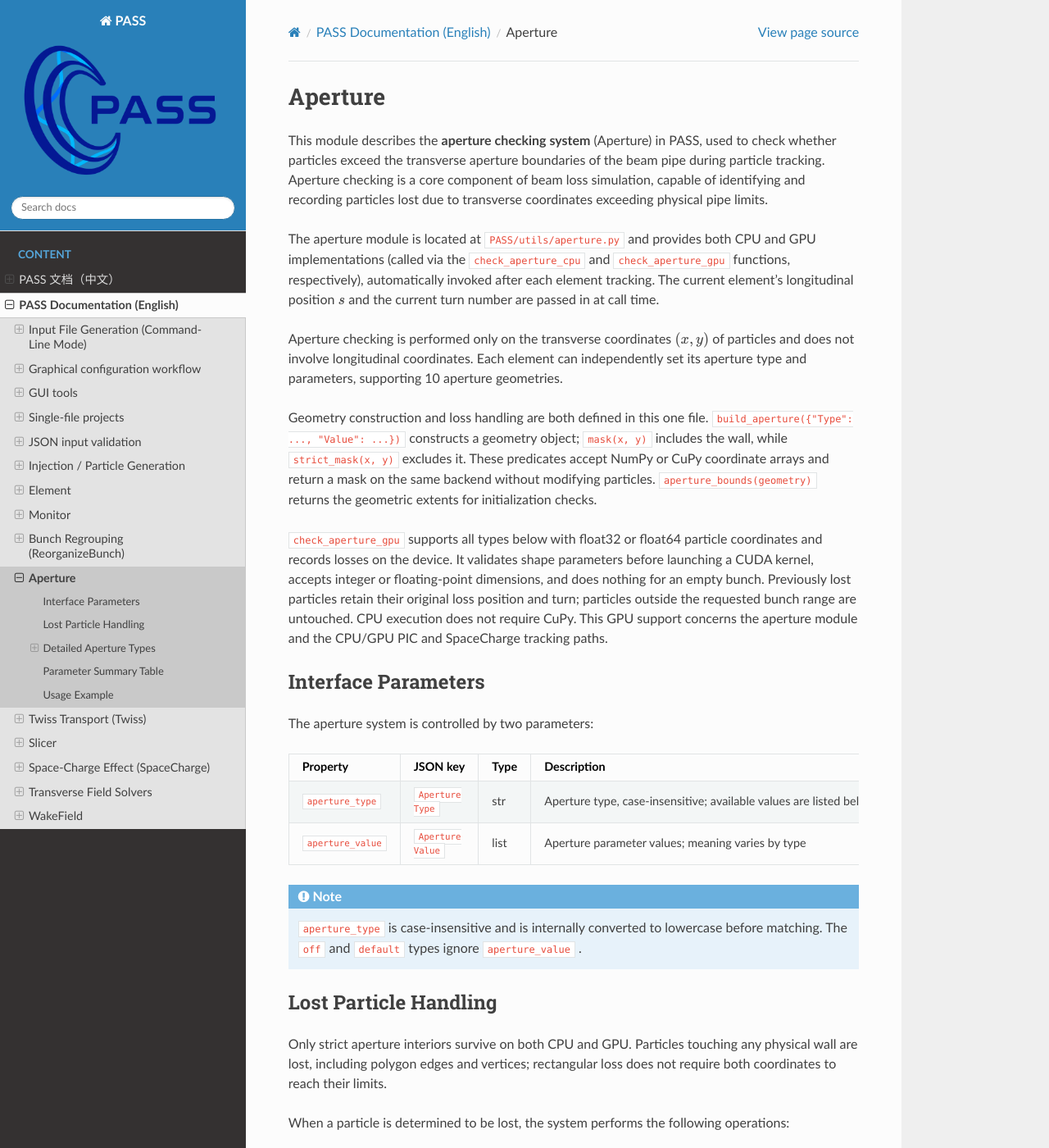
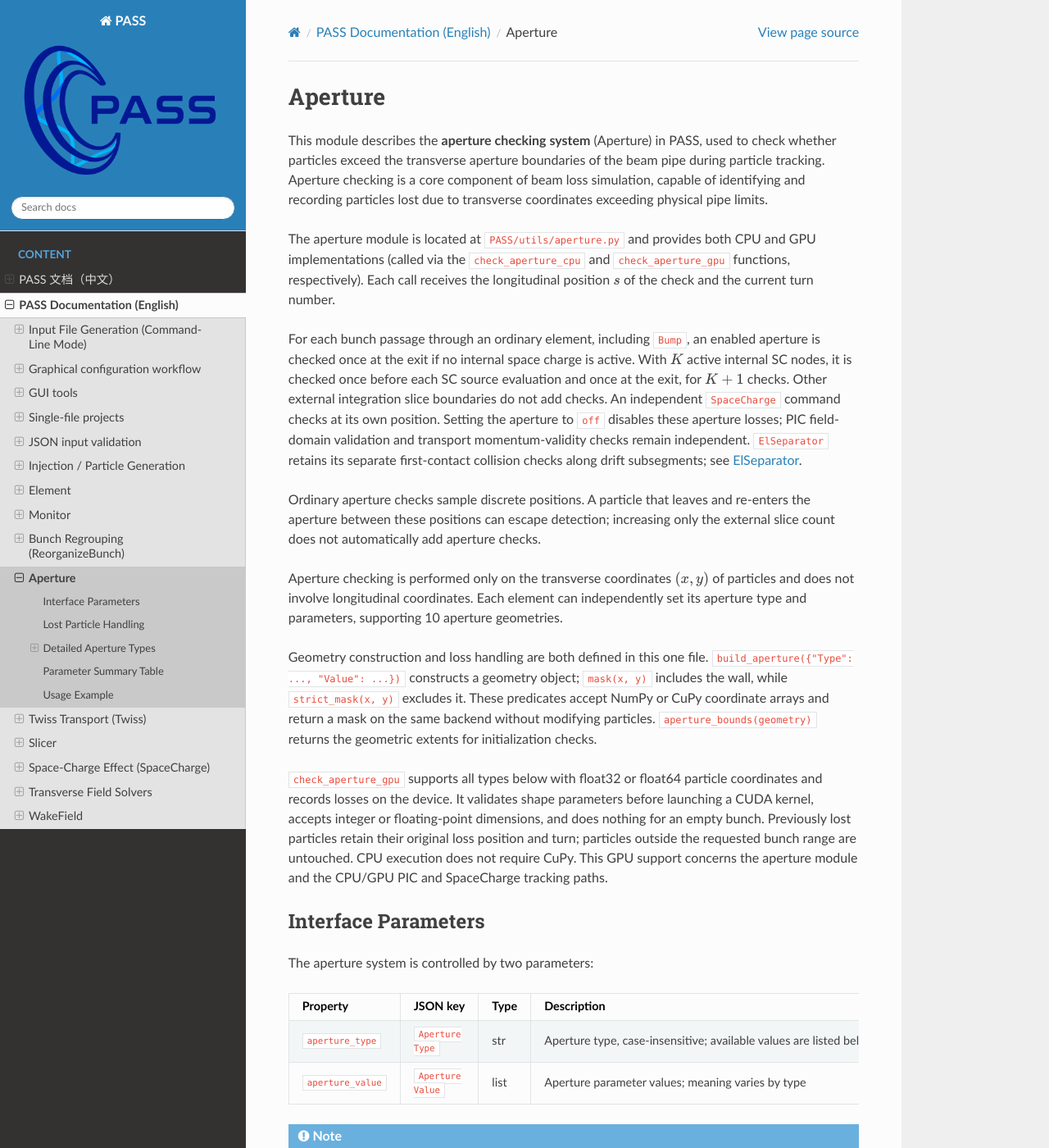
Before and after one commit to changmx/PASS, a Sphinx documentation site: the page built from docs/source/en/aperture.rst, in a window 1280 px wide and 1400 px high. Shown: the whole window at 82% size. Built offline with Sphinx 7.4.7 and the Read the Docs theme 3.1.0, drawn with Linux system fonts in a browser that asks for light colours; pages that are not in the unit, such as notebooks, are missing from menus; some of the changed text lies outside the part shown.

```diff
--- a/docs/source/en/aperture.rst
+++ b/docs/source/en/aperture.rst
@@ -3,7 +3,21 @@
 
 This module describes the **aperture checking system** (Aperture) in PASS, used to check whether particles exceed the transverse aperture boundaries of the beam pipe during particle tracking. Aperture checking is a core component of beam loss simulation, capable of identifying and recording particles lost due to transverse coordinates exceeding physical pipe limits.
 
-The aperture module is located at ``PASS/utils/aperture.py`` and provides both CPU and GPU implementations (called via the ``check_aperture_cpu`` and ``check_aperture_gpu`` functions, respectively), automatically invoked after each element tracking. The current element's longitudinal position :math:`s` and the current turn number are passed in at call time.
+The aperture module is located at ``PASS/utils/aperture.py`` and provides both CPU and GPU implementations (called via the ``check_aperture_cpu`` and ``check_aperture_gpu`` functions, respectively). Each call receives the longitudinal position :math:`s` of the check and the current turn number.
+
+For each bunch passage through an ordinary element, including ``Bump``, an enabled
+aperture is checked once at the exit if no internal space charge is active. With
+:math:`K` active internal SC nodes, it is checked once before each SC source
+evaluation and once at the exit, for :math:`K+1` checks. Other external integration
+slice boundaries do not add checks. An independent ``SpaceCharge`` command checks
+at its own position. Setting the aperture to ``off`` disables these aperture
+losses; PIC field-domain validation and transport momentum-validity checks remain
+independent. ``ElSeparator`` retains its separate first-contact collision checks
+along drift subsegments; see :doc:`element/elseparator`.
+
+Ordinary aperture checks sample discrete positions. A particle that leaves and
+re-enters the aperture between these positions can escape detection; increasing
+only the external slice count does not automatically add aperture checks.
 
 Aperture checking is performed only on the transverse coordinates :math:`(x, y)` of particles and does not involve longitudinal coordinates. Each element can independently set its aperture type and parameters, supporting 10 aperture geometries.
 
@@ -60,7 +74,7 @@
 When a particle is determined to be lost, the system performs the following operations:
 
 - **tag negation** : :math:`\text{tag} \leftarrow -|\text{tag}|` , preserving the particle ID information and only negating the sign to mark it as lost
-- **lost_position** : records the longitudinal coordinate :math:`s` of the loss location, i.e., the longitudinal position of the current element
+- **lost_position** : records the longitudinal coordinate :math:`s` of the first check that detects the loss, such as an internal SC node or the element exit; this is not an interpolated wall-intersection position
 - **lost_turn** : records the turn number at the time of loss
 
 Particles already lost ( :math:`\text{tag} < 0` ) are skipped in subsequent aperture checks and are not marked again. Aperture checking is performed only on surviving particles ( :math:`\text{tag} > 0` ).
```
Also changed, not shown: docs/source/en/space_charge.rst (+8 -4 lines), docs/source/zh/aperture.rst (+12 -2 lines), docs/source/zh/space_charge.rst (+5 -3 lines), 2 other files.
